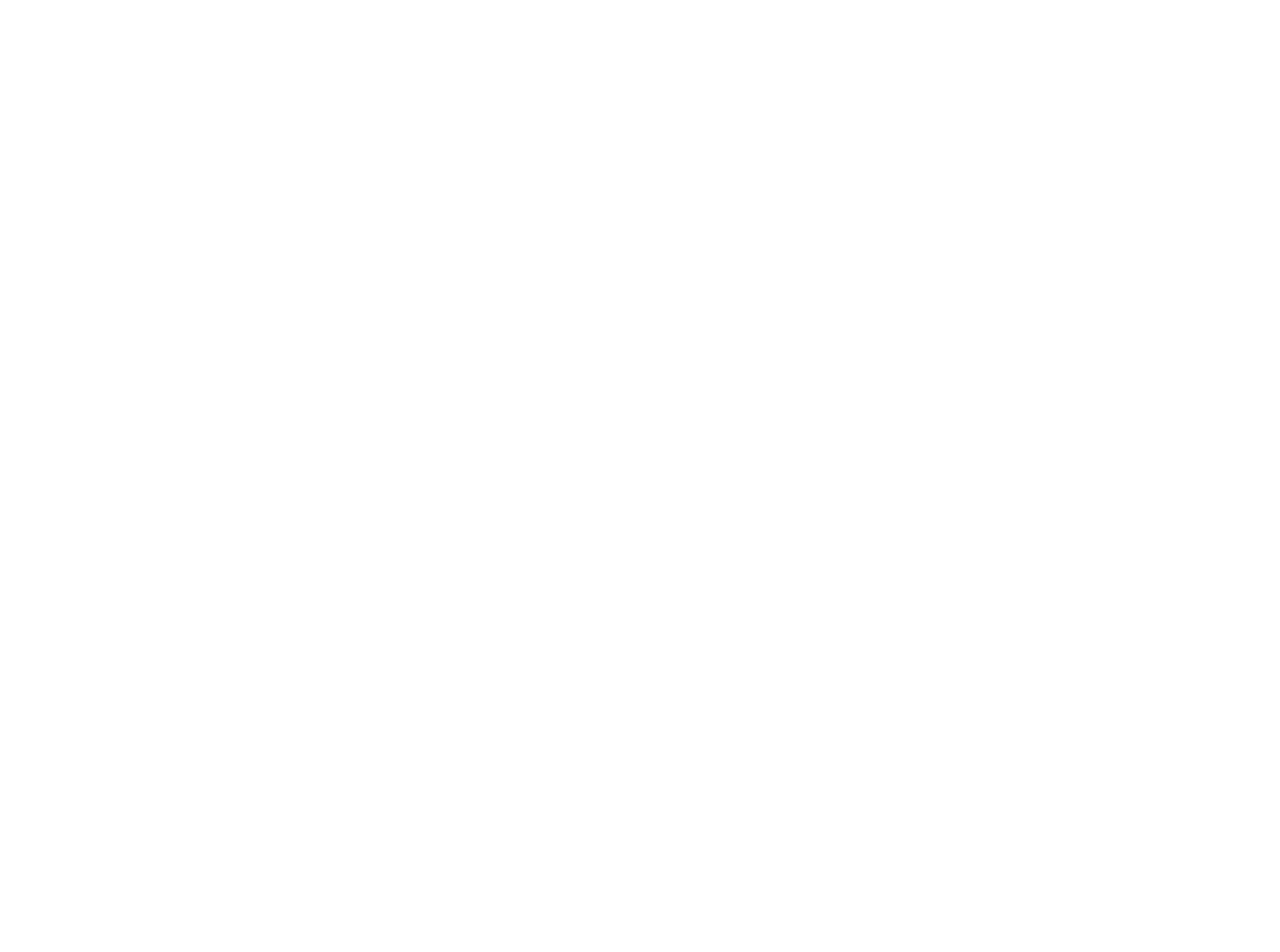
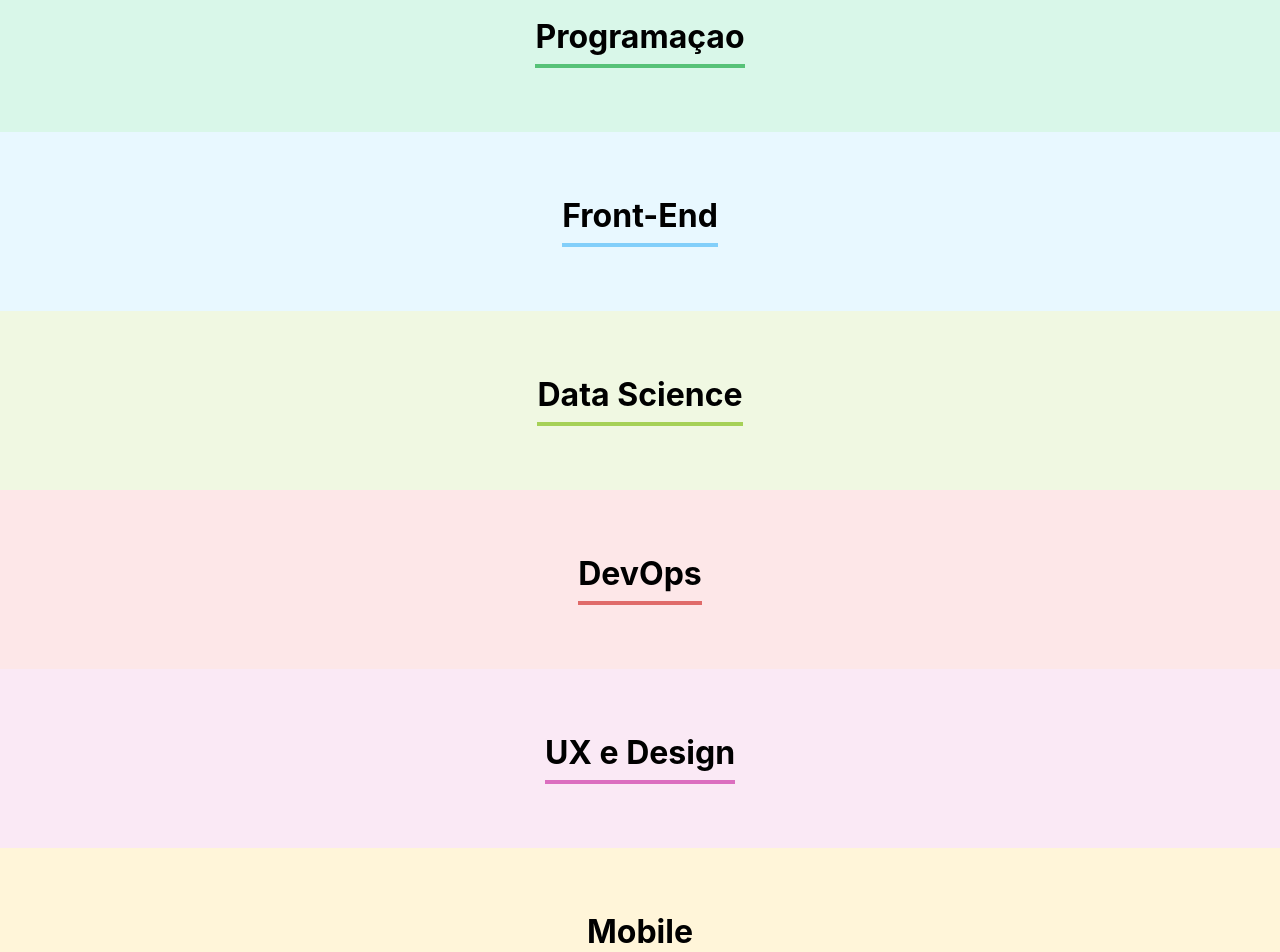
Before and after one commit to andrethiago/organo, a React (Create React App) app: page / in a window 1280 px wide. Shown: the part 1520-2472 px from the top of the page. Before the commit the page ends 1473 px from the top, so only its background shows below. Built offline with nearby package versions, Linux system fonts and the light colour scheme.

Commit message:
Criação do componente Time.

```diff
--- a/src/App.js
+++ b/src/App.js
@@ -1,8 +1,47 @@
 import { useState } from 'react';
 import Banner from './componentes/Banner/Banner';
 import Formulario from './componentes/Formulario/Formulario';
+import Time from './componentes/Time';
 
 function App() {
+
+  const times = [
+    {
+      nome: 'Programaçao',
+      corPrimaria: '#57C278',
+      corSecundaria: '#D9F7E9'
+    },
+    {
+      nome: 'Front-End',
+      corPrimaria: '#82CFFA',
+      corSecundaria: '#E8F8FF'
+    },
+    {
+      nome:'Data Science',
+      corPrimaria: '#A6D157',
+      corSecundaria: '#F0F8E2'
+    },
+    {
+      nome: 'DevOps',
+      corPrimaria: '#E06B69',
+      corSecundaria: '#FDE7E8'
+    },
+    {
+      nome: 'UX e Design',
+      corPrimaria: '#DB6EBF',
+      corSecundaria: '#FAE9F5'
+    },
+    {
+      nome: 'Mobile',
+      corPrimaria: '#FFBA05',
+      corSecundaria: '#FFF5D9'
+    },
+    {
+      nome: 'Inovação e Gestão',
+      corPrimaria: '#FF8A29',
+      corSecundaria: '#FFEEDF'
+    }
+]
 
   const [colaboradores, setColaboradores] = useState([])
 
@@ -15,8 +54,22 @@
     <div className="App">
       <Banner />
       <Formulario
-        aoSalvar={colaborador => novoColaborador(colaborador)}
+          times={
+            times.map(time => time.nome)
+          }
+          aoSalvar={colaborador => novoColaborador(colaborador)}
       />
+      {
+        times.map(
+          time =>
+            <Time
+              key={time.nome}
+              nome={time.nome}
+              corPrimaria={time.corPrimaria}
+              corSecundaria={time.corSecundaria}
+            />
+          )
+      }
     </div>
   );
 }
--- a/src/componentes/Formulario/Formulario.js
+++ b/src/componentes/Formulario/Formulario.js
@@ -10,16 +10,6 @@
     const [cargo, setCargo] = useState('')
     const [imagem, setImagem] = useState('')
     const [time, setTime] = useState('')
-
-    const times = [
-        'Programaçao',
-        'Front-End',
-        'Data Science',
-        'DevOps',
-        'UX e Design',
-        'Mobile',
-        'Inovação e Gestão'
-    ]
 
     const aoSalvar = (evento) => {
         evento.preventDefault();
@@ -60,7 +50,7 @@
                     aoAlterado={valor => setTime(valor)}
                     obrigatorio={true}
                     label="Time"
-                    itens={times}
+                    itens={props.times}
                 />
                 <Botao>
                     Criar Card
--- /dev/null
+++ b/src/componentes/Time/Time.css
@@ -0,0 +1,11 @@
+.time {
+    text-align: center;
+    padding: 32px;
+}
+
+.time h3 {
+    font-size: 32px;
+    border-bottom: 4px solid;
+    display: inline-block;
+    padding-bottom: 8px;
+}
--- /dev/null
+++ b/src/componentes/Time/index.js
@@ -0,0 +1,11 @@
+import './Time.css'
+
+const Time = (props) => {
+    return (
+        <section className="time"  style={{ backgroundColor: props.corSecundaria }}>
+            <h3 style={{ borderBottomColor: props.corPrimaria }} >{props.nome}</h3>
+        </section>
+    );
+}
+
+export default Time;
```
